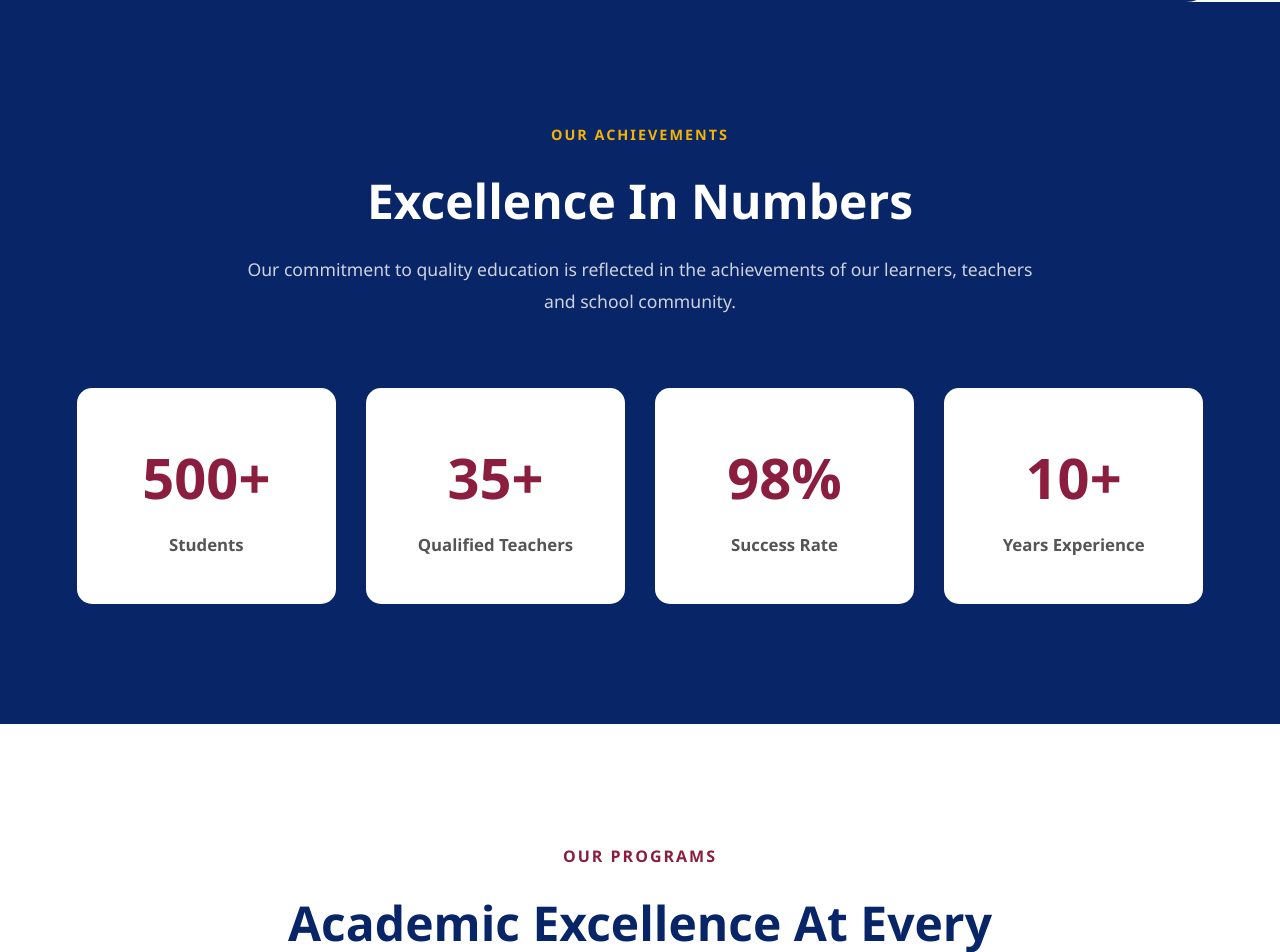
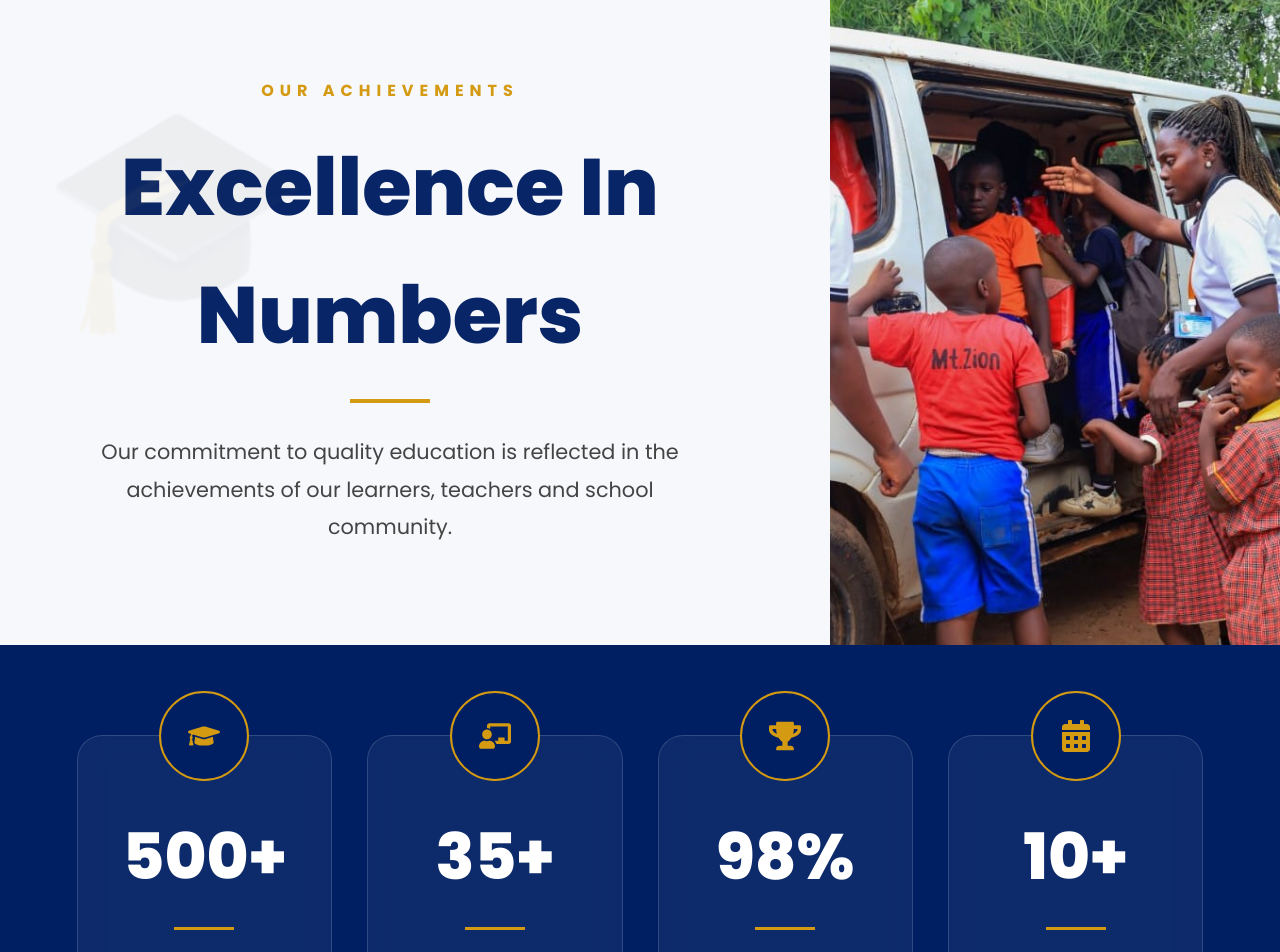
Before and after one commit to nickdev256/praiseel-school, a React (Vite) app: page / in a window 1280 px wide. Shown: the part 4560-5512 px from the top of the page. Built offline with nearby package versions, Linux system fonts and the light colour scheme.

Commit message:
Fix App.css layout restrictions

```diff
--- a/src/components/Statistics.css
+++ b/src/components/Statistics.css
@@ -1,121 +1,248 @@
-/* =========================
-   STATISTICS SECTION
-========================= */
+@import url("https://fonts.googleapis.com/css2?family=Poppins:wght@300;400;500;600;700;800;900&display=swap");
+
+*{
+  margin:0;
+  padding:0;
+  box-sizing:border-box;
+}
 
 .stats-section{
-    background:#082567;
+  font-family:"Poppins",sans-serif;
+  background:#f7f8fb;
+  overflow:hidden;
+}
 
-    padding:120px 6%;
+/* ========================= */
+/* TOP */
+/* ========================= */
+
+.stats-top{
+  position:relative;
+  min-height:520px;
+  padding:100px 6%;
+
+  display:grid;
+  grid-template-columns:1fr 500px;
+  align-items:center;
+}
+
+.stats-watermark{
+  position:absolute;
+  left:40px;
+  top:60px;
+
+  font-size:220px;
+  color:rgba(8,37,103,.05);
 }
 
 .stats-header{
-    text-align:center;
-
-    max-width:800px;
-
-    margin:0 auto 70px;
+  text-align:center;
+  max-width:850px;
+  margin:auto;
 }
 
-.stats-header span{
-    color:#F4B400;
+.stats-tag{
+  display:block;
 
-    font-size:.9rem;
-    font-weight:700;
+  color:#d49a11;
 
-    letter-spacing:2px;
+  letter-spacing:6px;
+  font-weight:700;
+
+  margin-bottom:20px;
 }
 
 .stats-header h2{
-    color:white;
+  color:#082567;
 
-    font-size:3rem;
+  font-size:5rem;
+  font-weight:800;
 
-    margin:15px 0;
+  margin-bottom:15px;
+}
+
+.title-line{
+  width:80px;
+  height:4px;
+
+  background:#d49a11;
+
+  margin:20px auto 30px;
 }
 
 .stats-header p{
-    color:rgba(255,255,255,.8);
-
-    font-size:1.1rem;
-    line-height:1.8;
+  color:#444;
+  font-size:1.3rem;
+  line-height:1.8;
 }
 
-.stats-grid{
-    max-width:1300px;
+.stats-image{
+  position:absolute;
+  right:0;
+  top:0;
 
-    margin:auto;
+  width:450px;
+  height:100%;
+}
 
-    display:grid;
-    grid-template-columns:repeat(4,1fr);
+.stats-image img{
+  width:100%;
+  height:100%;
+  object-fit:cover;
+}
 
-    gap:30px;
+/* ========================= */
+/* BOTTOM */
+/* ========================= */
+
+.stats-bottom{
+  background:#001f63;
+
+  padding:90px 6% 80px;
+
+  display:grid;
+  grid-template-columns:repeat(4,1fr);
+  gap:35px;
 }
 
 .stat-card{
-    background:white;
+  position:relative;
 
-    padding:45px 25px;
+  background:rgba(255,255,255,.05);
 
-    border-radius:15px;
+  backdrop-filter:blur(15px);
 
-    text-align:center;
+  border:1px solid rgba(255,255,255,.15);
 
-    transition:.35s ease;
+  border-radius:25px;
+
+  padding:70px 25px 40px;
+
+  text-align:center;
 }
 
-.stat-card:hover{
-    transform:translateY(-10px);
+.stat-icon{
+  position:absolute;
+  top:-45px;
+  left:50%;
+
+  transform:translateX(-50%);
+
+  width:90px;
+  height:90px;
+
+  border-radius:50%;
+
+  background:#001f63;
+
+  border:2px solid #d49a11;
+
+  display:flex;
+  align-items:center;
+  justify-content:center;
+
+  color:#d49a11;
+  font-size:2rem;
 }
 
 .stat-card h3{
-    color:#8B1E3F;
+  color:#fff;
 
-    font-size:3.5rem;
+  font-size:4rem;
+  font-weight:800;
+}
 
-    margin-bottom:10px;
+.stat-card span{
+  display:block;
+
+  width:60px;
+  height:3px;
+
+  background:#d49a11;
+
+  margin:18px auto;
 }
 
 .stat-card p{
-    color:#555;
-
-    font-size:1.05rem;
-    font-weight:600;
+  color:#fff;
+  font-size:1.3rem;
 }
 
-/* =========================
-   TABLET
-========================= */
+/* ========================= */
+/* QUOTE */
+/* ========================= */
 
-@media(max-width:992px){
+.stats-quote{
+  background:#001f63;
 
-    .stats-grid{
-        grid-template-columns:repeat(2,1fr);
-    }
+  color:#fff;
 
-    .stats-header h2{
-        font-size:2.5rem;
-    }
+  text-align:center;
+
+  font-size:2rem;
+  font-style:italic;
+
+  padding-bottom:60px;
 }
 
-/* =========================
-   MOBILE
-========================= */
+/* ========================= */
+/* TABLET */
+/* ========================= */
+
+@media(max-width:1200px){
+
+  .stats-bottom{
+    grid-template-columns:repeat(2,1fr);
+  }
+
+  .stats-header h2{
+    font-size:4rem;
+  }
+
+  .stats-image{
+    display:none;
+  }
+
+  .stats-top{
+    grid-template-columns:1fr;
+  }
+}
+
+/* ========================= */
+/* MOBILE */
+/* ========================= */
 
 @media(max-width:768px){
 
-    .stats-section{
-        padding:90px 5%;
-    }
+  .stats-top{
+    padding:80px 20px;
+  }
 
-    .stats-grid{
-        grid-template-columns:1fr;
-    }
+  .stats-header h2{
+    font-size:2.8rem;
+  }
 
-    .stats-header h2{
-        font-size:2rem;
-    }
+  .stats-header p{
+    font-size:1rem;
+  }
 
-    .stat-card h3{
-        font-size:3rem;
-    }
+  .stats-bottom{
+    grid-template-columns:1fr;
+    gap:70px;
+
+    padding:80px 20px;
+  }
+
+  .stat-card h3{
+    font-size:3rem;
+  }
+
+  .stat-card p{
+    font-size:1.1rem;
+  }
+
+  .stats-quote{
+    font-size:1.2rem;
+    padding:0 20px 50px;
+  }
 }
--- a/src/components/Statistics.jsx
+++ b/src/components/Statistics.jsx
@@ -1,5 +1,13 @@
 import { useEffect, useState } from "react";
+import {
+  FaGraduationCap,
+  FaChalkboardTeacher,
+  FaTrophy,
+  FaCalendarAlt,
+} from "react-icons/fa";
+
 import "./Statistics.css";
+import schoolKids from "../assets/school-kids.jpg";
 
 function Counter({ end, suffix }) {
   const [count, setCount] = useState(0);
@@ -36,13 +44,25 @@ function Statistics() {
   return (
     <section className="stats-section">
 
+      {/* TOP AREA */}
+
+      <div className="stats-top">
+
+        <div className="stats-watermark">
+          🎓
+        </div>
+
         <div className="stats-header">
 
-        <span>OUR ACHIEVEMENTS</span>
+          <span className="stats-tag">
+            OUR ACHIEVEMENTS
+          </span>
 
           <h2>
             Excellence In Numbers
           </h2>
+
+          <div className="title-line"></div>
 
           <p>
             Our commitment to quality education is reflected
@@ -52,16 +72,30 @@ function Statistics() {
 
         </div>
 
-      <div className="stats-grid">
+        <div className="stats-image">
+          <img
+            src={schoolKids}
+            alt="Students"
+          />
+        </div>
+
+      </div>
+
+      {/* STATS AREA */}
+
+      <div className="stats-bottom">
 
         <div className="stat-card">
 
+          <div className="stat-icon">
+            <FaGraduationCap />
+          </div>
+
           <h3>
-            <Counter
-              end={500}
-              suffix="+"
-            />
+            <Counter end={500} suffix="+" />
           </h3>
+
+          <span></span>
 
           <p>Students</p>
 
@@ -69,12 +103,15 @@ function Statistics() {
 
         <div className="stat-card">
 
+          <div className="stat-icon">
+            <FaChalkboardTeacher />
+          </div>
+
           <h3>
-            <Counter
-              end={35}
-              suffix="+"
-            />
+            <Counter end={35} suffix="+" />
           </h3>
+
+          <span></span>
 
           <p>Qualified Teachers</p>
 
@@ -82,12 +119,15 @@ function Statistics() {
 
         <div className="stat-card">
 
+          <div className="stat-icon">
+            <FaTrophy />
+          </div>
+
           <h3>
-            <Counter
-              end={98}
-              suffix="%"
-            />
+            <Counter end={98} suffix="%" />
           </h3>
+
+          <span></span>
 
           <p>Success Rate</p>
 
@@ -95,12 +135,15 @@ function Statistics() {
 
         <div className="stat-card">
 
+          <div className="stat-icon">
+            <FaCalendarAlt />
+          </div>
+
           <h3>
-            <Counter
-              end={10}
-              suffix="+"
-            />
+            <Counter end={10} suffix="+" />
           </h3>
+
+          <span></span>
 
           <p>Years Experience</p>
 
@@ -108,6 +151,10 @@ function Statistics() {
 
       </div>
 
+      <div className="stats-quote">
+        Every Child Matters, Every Achievement Counts.
+      </div>
+
     </section>
   );
 }
```
Lines whose indentation alone changed are shown as unchanged.
